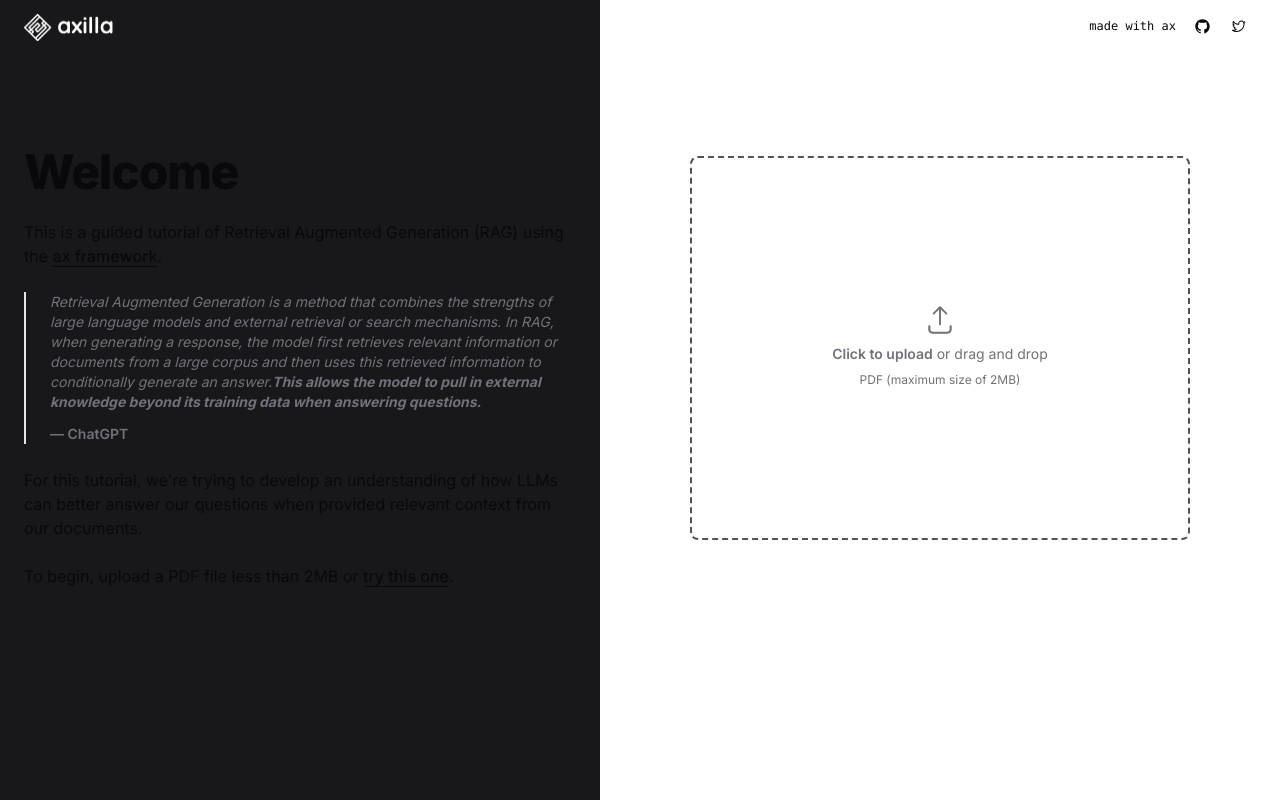
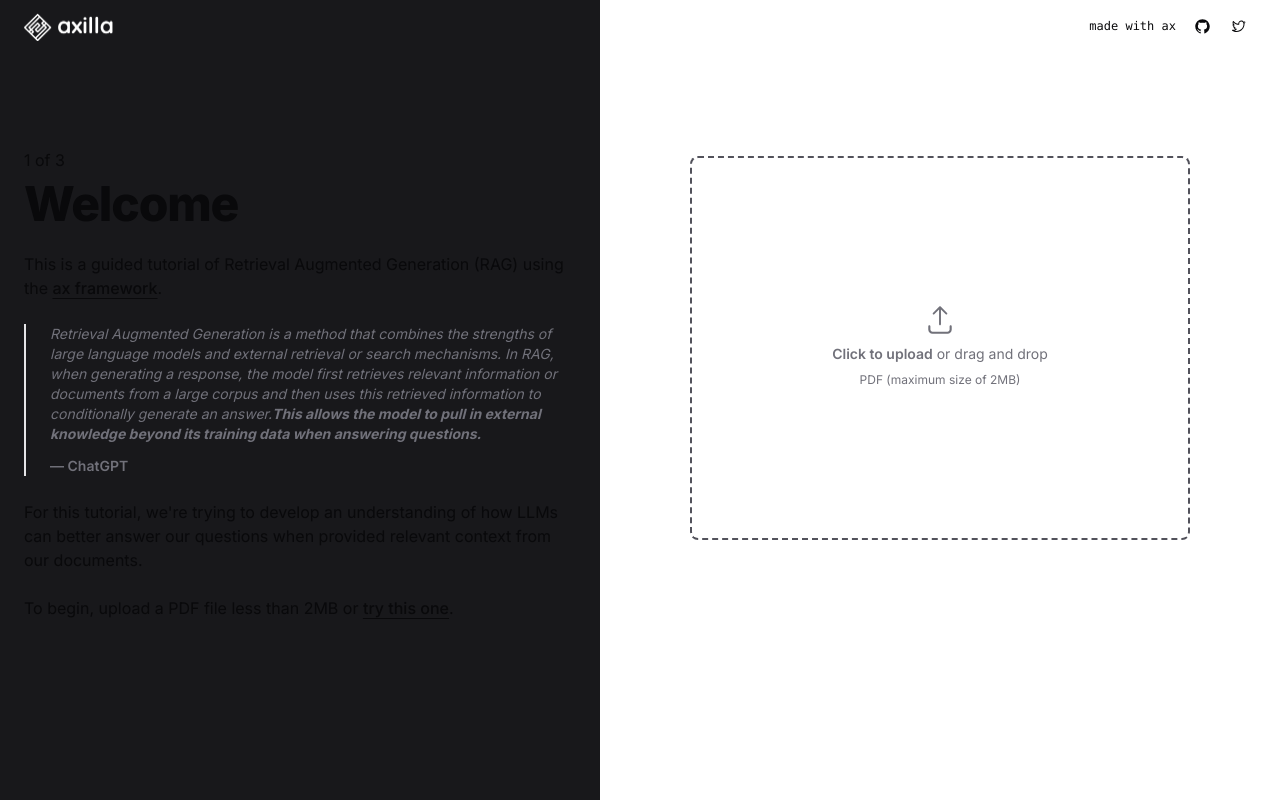
Before and after one commit to axflow/talktoyourpdf, a Next.js app: page / in a window 1280 px wide. Built offline with nearby package versions, Linux system fonts and the light colour scheme.

Commit message:
Add url navigation + page indicator

```diff
--- a/app/page.tsx
+++ b/app/page.tsx
@@ -1,8 +1,9 @@
 'use client';
 
-import { useState } from 'react';
+import { useEffect, useState } from 'react';
 import { Loader2 } from 'lucide-react';
 import { UploadIcon } from '@radix-ui/react-icons';
+import { useRouter, useSearchParams } from 'next/navigation';
 
 import {
   AlertDialog,
@@ -125,6 +126,8 @@ function PDFUploadView(props: {
 function Welcome(props: { setPdf: (pdf: PDFType) => void }) {
   return (
     <>
+      <div className="mb-2">1 of 3</div>
+
       <h1 className="scroll-m-20 text-4xl font-extrabold tracking-tight lg:text-5xl">Welcome</h1>
 
       <p className="mt-6">
@@ -173,6 +176,8 @@ function Welcome(props: { setPdf: (pdf: PDFType) => void }) {
 function Chunking() {
   return (
     <>
+      <div className="mb-2">2 of 3</div>
+
       <h1 className="scroll-m-20 text-4xl font-extrabold tracking-tight lg:text-5xl">Chunking</h1>
 
       <p className="mt-6">
@@ -216,6 +221,8 @@ function Chunking() {
 function Querying(props: { pdf: PDFType }) {
   return (
     <>
+      <div className="mb-2">3 of 3</div>
+
       <h1 className="scroll-m-20 text-4xl font-extrabold tracking-tight lg:text-5xl">Querying</h1>
 
       <p className="mt-6">
@@ -291,23 +298,47 @@ function Playground(props: {
   );
 }
 
-type StepType = 'landing' | 'chunking' | 'querying';
+const PAGES = ['landing', 'chunking', 'querying'] as const;
+
+type PageType = (typeof PAGES)[number];
+
+function urlForPage(page: PageType) {
+  const url = new URL(window.location.href);
+
+  if (page === 'landing') {
+    url.searchParams.delete('page');
+  } else {
+    url.searchParams.set('page', page);
+  }
+
+  return url.toString();
+}
 
 export default function LandingPage() {
-  const [step, setStep] = useState<StepType>('landing');
+  const router = useRouter();
+  const searchParams = useSearchParams();
+  const page = (searchParams.get('page') as PageType) || 'landing';
+
   const [pdf, setPdf] = useState<PDFType | null>(null);
   const [playgroundDisabled, setPlaygroundDisabled] = useState(false);
-
   const [questionText, setQuestionText] = useState('');
   const [useRag, setUseRag] = useState(true);
+  const [response, setResponse] = useState<MessageType | null>(null);
+  const [messages, setMessages] = useState<MessageType[]>([]);
 
-  const [response, setResponse] = useState<MessageType | null>(null);
+  useEffect(() => {
+    if (page !== 'landing' && pdf === null) {
+      router.replace('/');
+    }
+  }, [page, pdf]);
 
-  const [messages, setMessages] = useState<MessageType[]>([]);
+  function navigateTo(page: PageType) {
+    router.push(urlForPage(page));
+  }
 
   function setPdfAndNavigate(file: PDFType) {
     setPdf(file);
-    setStep('chunking');
+    navigateTo('chunking');
   }
 
   function onTryAgain(file: PDFType | null) {
@@ -315,11 +346,11 @@ export default function LandingPage() {
       URL.revokeObjectURL(pdf.url);
     }
     setPdf(file);
-    setStep(file ? 'chunking' : 'landing');
+    navigateTo(file ? 'chunking' : 'landing');
   }
 
   function onUploadSuccess(response: any) {
-    setStep('querying');
+    navigateTo('querying');
   }
 
   async function onQuestionSubmit() {
@@ -363,7 +394,7 @@ export default function LandingPage() {
   }
 
   function renderLeftPanel() {
-    switch (step) {
+    switch (page) {
       case 'landing':
         return (
           <div className="pl-6 pr-9 pt-24">
@@ -371,12 +402,20 @@ export default function LandingPage() {
           </div>
         );
       case 'chunking':
+        if (!pdf) {
+          return null;
+        }
+
         return (
           <div className="pl-6 pr-9 pt-24">
             <Chunking />
           </div>
         );
       case 'querying':
+        if (!pdf) {
+          return null;
+        }
+
         return (
           <div className="pl-6 pr-9 pt-24">
             <Querying pdf={pdf!} />
@@ -386,7 +425,7 @@ export default function LandingPage() {
   }
 
   function renderRightPanel() {
-    switch (step) {
+    switch (page) {
       case 'landing':
         return (
           <div className="px-6 pt-24">
@@ -396,6 +435,10 @@ export default function LandingPage() {
           </div>
         );
       case 'chunking':
+        if (!pdf) {
+          return null;
+        }
+
         return (
           <div className="px-6 pt-24">
             <div className="flex items-center justify-center w-full">
@@ -406,6 +449,10 @@ export default function LandingPage() {
           </div>
         );
       case 'querying':
+        if (!pdf) {
+          return null;
+        }
+
         return (
           <div className="pt-24 h-full">
             <Playground
```
